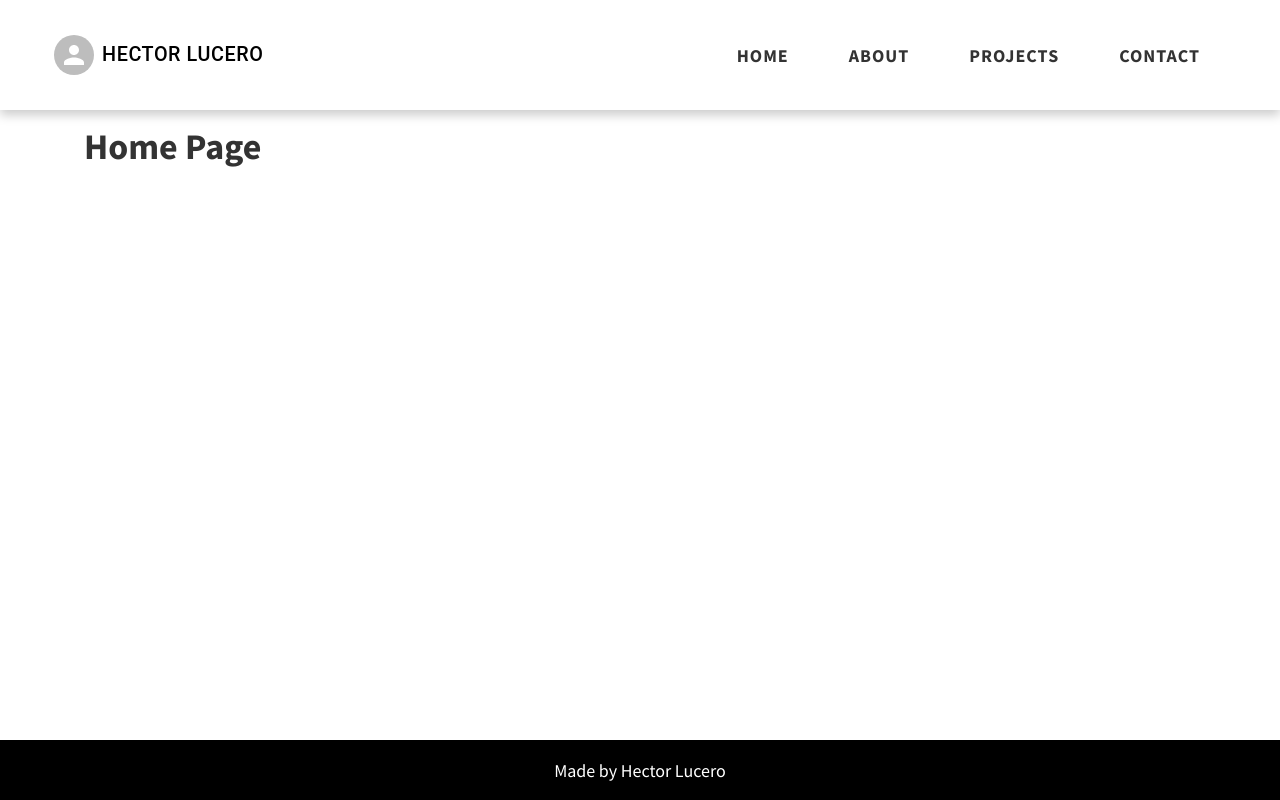
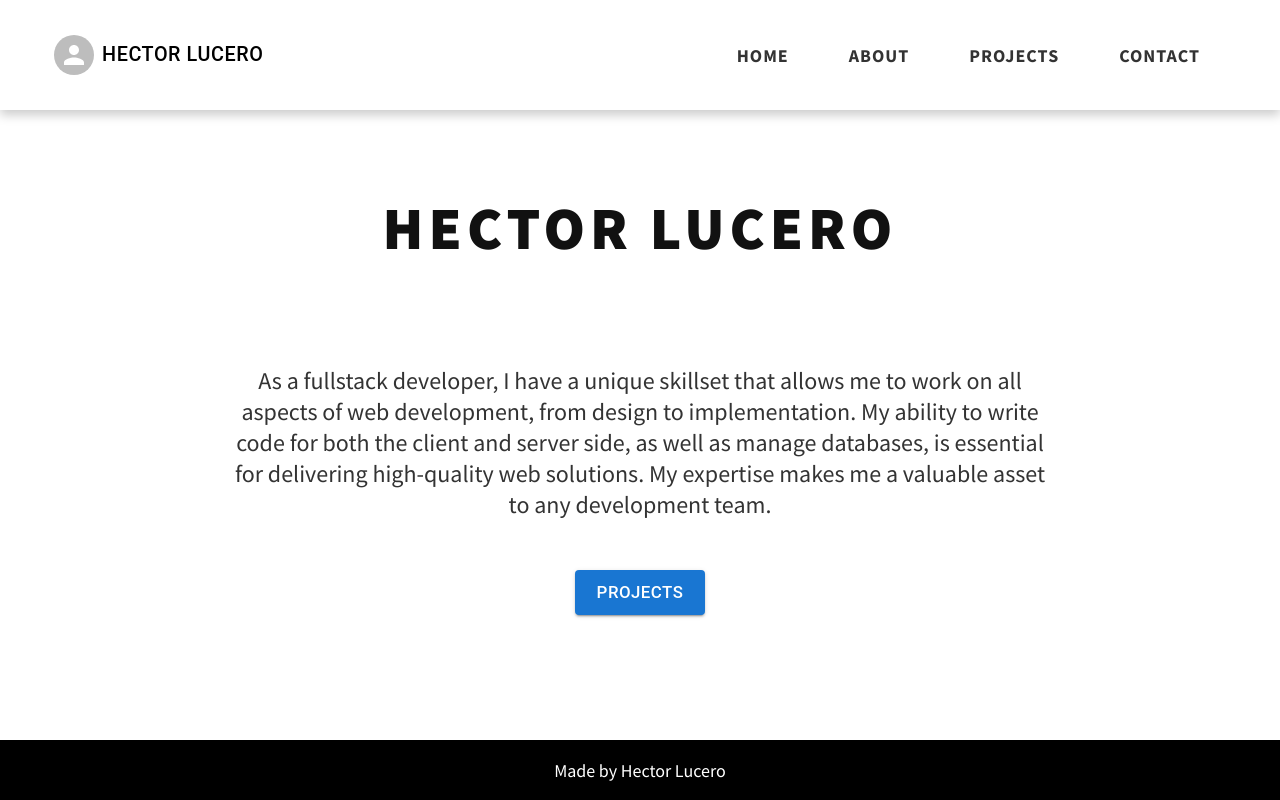
Before and after one commit to HectorLN/Portfolio, a Next.js app: page / in a window 1280 px wide. Built offline with nearby package versions, Linux system fonts and the light colour scheme.

Commit message:
Final Sesion 5/9

```diff
--- a/src/pages/contact.js
+++ b/src/pages/contact.js
@@ -1,4 +1,4 @@
 export default function Contact()
 {
-
+    return <h1>Contact Page</h1>
 }
--- a/src/pages/index.js
+++ b/src/pages/index.js
@@ -1,5 +1,28 @@
-export default function Home() {
+import styles from '../styles/Home.module.css'
+import { Button } from "@mui/material";
+import { useRouter } from 'next/router';
+
+export default function Home({ name, summary}) {
+  const router = useRouter();
+
   return (
-    <h1>Home Page</h1>
+    <section className={styles.Home}>
+      <h1 className={styles.Name}>{name}</h1>
+      <div className={styles.Summary}>{summary}</div>
+      <div>
+        <Button variant = "contained" size = "large" onClick={() => router.push("/projects")}>
+          Projects
+        </Button>
+      </div>
+    </section>
   )
 }
+
+export async function getStaticProps() {
+  return {
+    props: {
+      name: "Hector Lucero",
+      summary: "As a fullstack developer, I have a unique skillset that allows me to work on all aspects of web development, from design to implementation. My ability to write code for both the client and server side, as well as manage databases, is essential for delivering high-quality web solutions. My expertise makes me a valuable asset to any development team."
+    }
+  }
+}
--- a/src/pages/projects.js
+++ b/src/pages/projects.js
@@ -1,4 +1,4 @@
 export default function Projects()
 {
-
+    return <h1>Projects Page</h1>
 }
```
